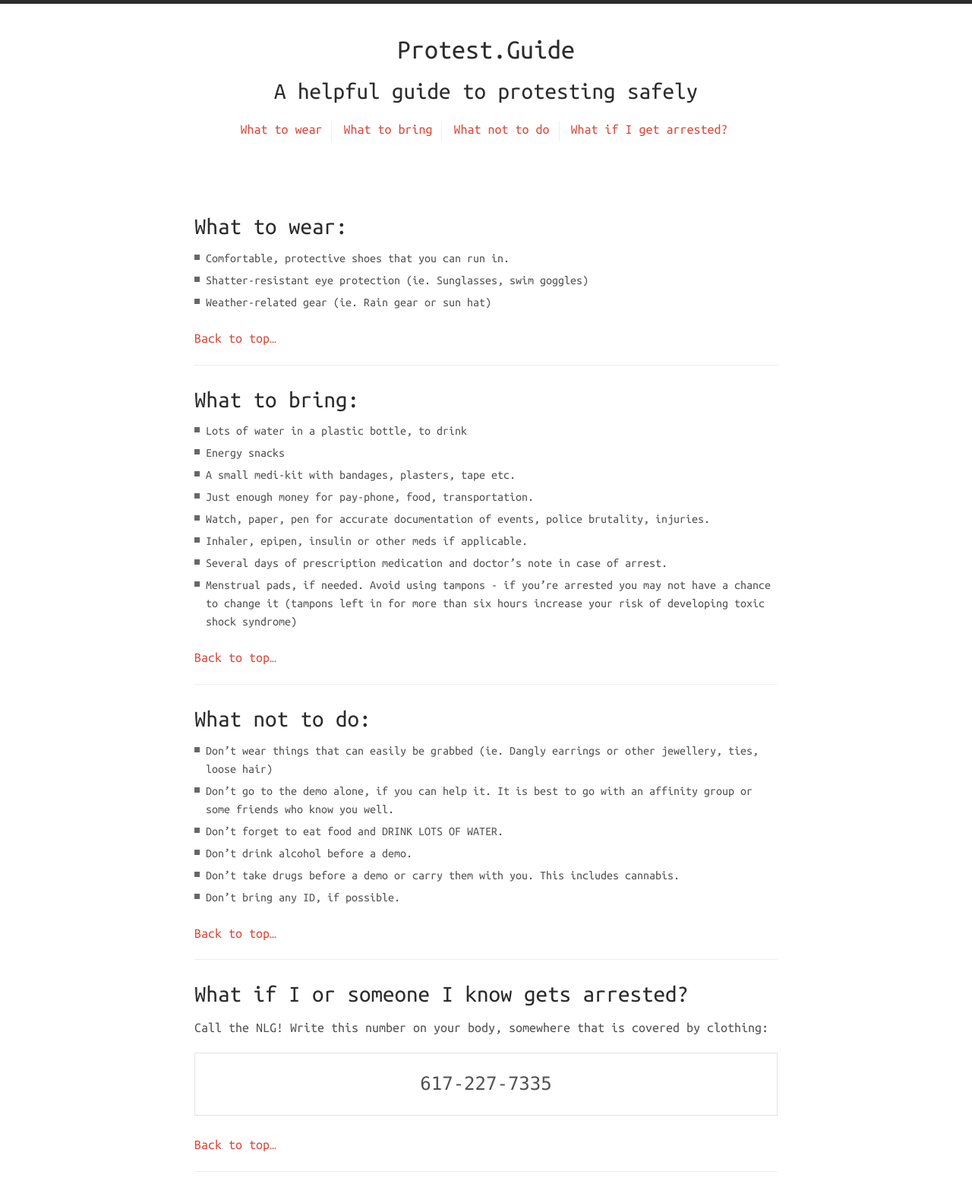
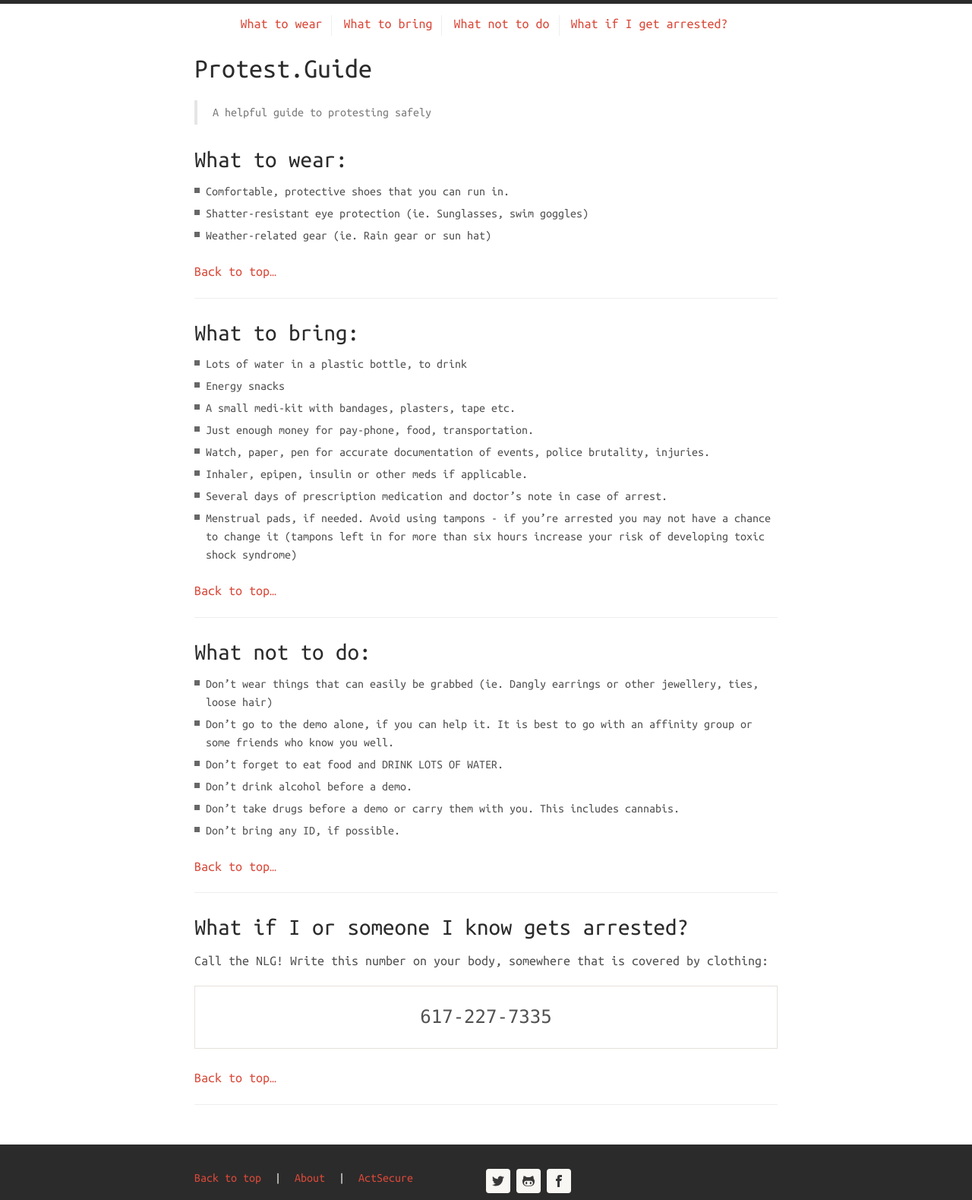
Before and after one commit to hurtstotouchfire/protest.guide, a Jekyll site: the page built from index.html, in a window 1280 px wide, cut to the strip 0-1579 px from the top of the page. Shown: the whole strip at 76% size. Built offline with Jekyll 4.4.1, drawn with Linux system fonts in a browser that asks for light colours; nearby versions of some CDN libraries.

Commit message:
index: Clean up main header.

```diff
--- a/assets/css/fork.css
+++ b/assets/css/fork.css
@@ -9,6 +9,14 @@
     border: none;
 }
 
+.main-header, .page-content {
+    padding: 0 !important;
+}
+
+.h1 {
+    text-align: left !important;
+}
+
 /* Utilities */
 
 .u-embiggen {
--- a/index.html
+++ b/index.html
@@ -3,9 +3,9 @@
 ---
 <header class="main-header">
     <div class="wc-container">
-        <h1><a href="{{ site.baseurl }}/">{{ site.name }}</a></h1>
-        <h2>{{ site.description }}</h2>
-        {% include header-links.html %}
+      {% include header-links.html %}
+      <h1 class="h1">{{ site.name }}</h1>
+      <blockquote>{{ site.description }}</blockquote>
     </div>
 </header>
 <!-- This is the post part -->
```
